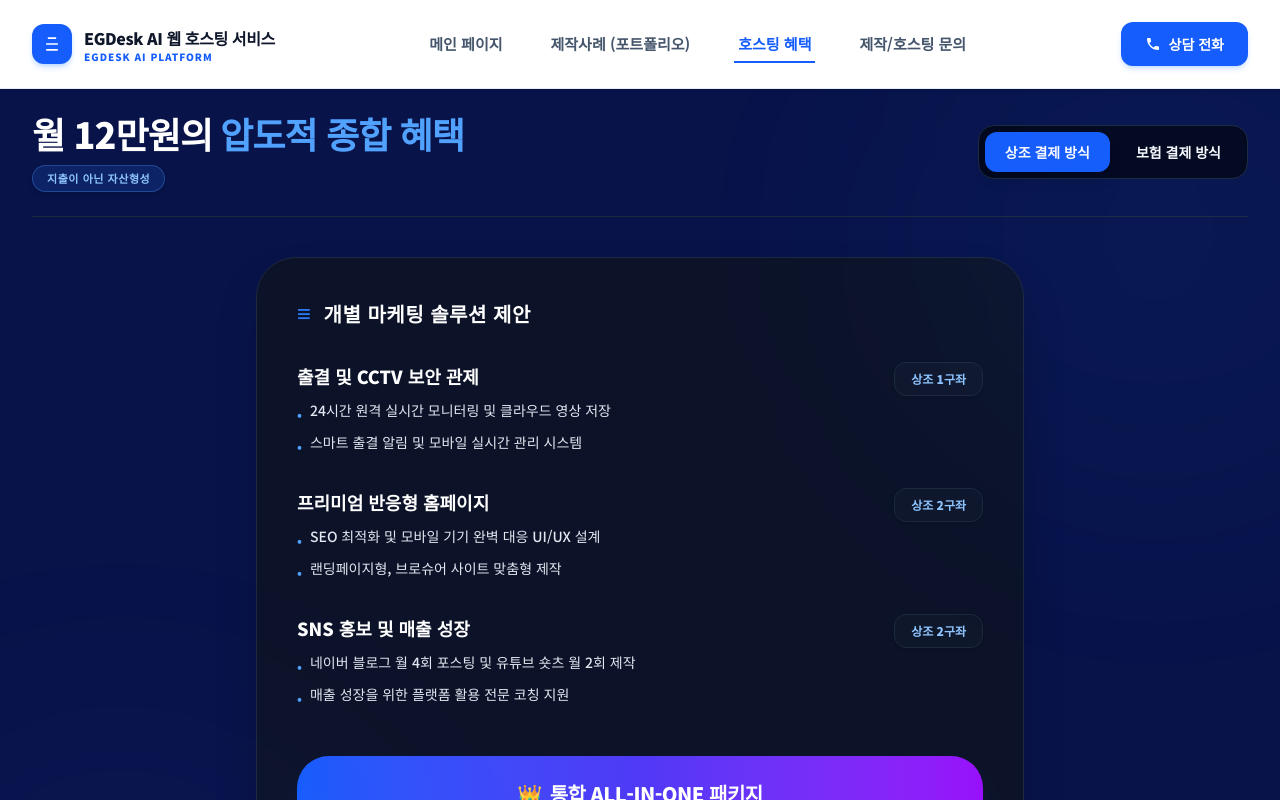
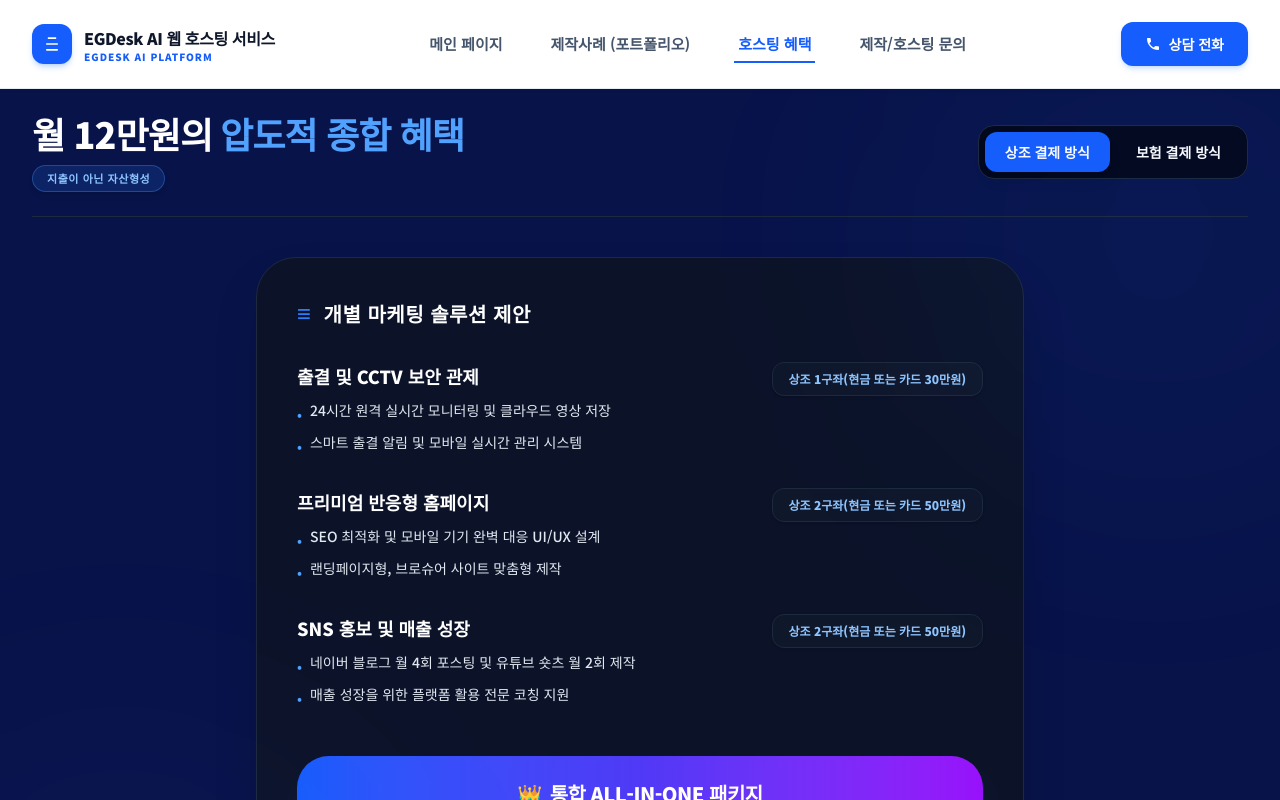
Before and after one commit to cybertoplee/cybertoplee, a Next.js app: page /benefits in a window 1280 px wide. Shown: the top 800 px of the page. Built offline with nearby package versions, Linux system fonts and the light colour scheme.

Commit message:
chore: update Sangjo account labels with cash/card discount details

```diff
--- a/src/app/benefits/page.tsx
+++ b/src/app/benefits/page.tsx
@@ -77,7 +77,7 @@ export default function BenefitsPage() {
                     </ul>
                   </div>
                   <span className="shrink-0 bg-slate-900 border border-slate-800 text-blue-300 text-xs font-black px-4 py-2 rounded-xl text-center shadow-sm w-full sm:w-auto max-w-[150px] sm:max-w-none">
-                    {paymentMethod === 'sangjo' ? '상조 1구좌' : '보험가입'}
+                    {paymentMethod === 'sangjo' ? '상조 1구좌(현금 또는 카드 30만원)' : '보험가입'}
                   </span>
                 </div>
 
@@ -97,7 +97,7 @@ export default function BenefitsPage() {
                     </ul>
                   </div>
                   <span className="shrink-0 bg-slate-900 border border-slate-800 text-blue-300 text-xs font-black px-4 py-2 rounded-xl text-center shadow-sm w-full sm:w-auto max-w-[150px] sm:max-w-none">
-                    {paymentMethod === 'sangjo' ? '상조 2구좌' : '보험가입'}
+                    {paymentMethod === 'sangjo' ? '상조 2구좌(현금 또는 카드 50만원)' : '보험가입'}
                   </span>
                 </div>
 
@@ -117,7 +117,7 @@ export default function BenefitsPage() {
                     </ul>
                   </div>
                   <span className="shrink-0 bg-slate-900 border border-slate-800 text-blue-300 text-xs font-black px-4 py-2 rounded-xl text-center shadow-sm w-full sm:w-auto max-w-[150px] sm:max-w-none">
-                    {paymentMethod === 'sangjo' ? '상조 2구좌' : '보험가입'}
+                    {paymentMethod === 'sangjo' ? '상조 2구좌(현금 또는 카드 50만원)' : '보험가입'}
                   </span>
                 </div>
               </div>
--- a/src/app/page.tsx
+++ b/src/app/page.tsx
@@ -510,7 +510,7 @@ export default function Home() {
                       </ul>
                     </div>
                     <span className="shrink-0 bg-slate-900 border border-slate-800 text-blue-300 text-xs sm:text-sm font-black px-4 py-2 rounded-xl text-center shadow-sm">
-                      {paymentMethod === 'sangjo' ? '상조 1구좌' : '보험가입'}
+                      {paymentMethod === 'sangjo' ? '상조 1구좌(현금 또는 카드 30만원)' : '보험가입'}
                     </span>
                   </div>
 
@@ -530,7 +530,7 @@ export default function Home() {
                       </ul>
                     </div>
                     <span className="shrink-0 bg-slate-900 border border-slate-800 text-blue-300 text-xs sm:text-sm font-black px-4 py-2 rounded-xl text-center shadow-sm">
-                      {paymentMethod === 'sangjo' ? '상조 2구좌' : '보험가입'}
+                      {paymentMethod === 'sangjo' ? '상조 2구좌(현금 또는 카드 50만원)' : '보험가입'}
                     </span>
                   </div>
 
@@ -550,7 +550,7 @@ export default function Home() {
                       </ul>
                     </div>
                     <span className="shrink-0 bg-slate-900 border border-slate-800 text-blue-300 text-xs sm:text-sm font-black px-4 py-2 rounded-xl text-center shadow-sm">
-                      {paymentMethod === 'sangjo' ? '상조 2구좌' : '보험가입'}
+                      {paymentMethod === 'sangjo' ? '상조 2구좌(현금 또는 카드 50만원)' : '보험가입'}
                     </span>
                   </div>
                 </div>
```
